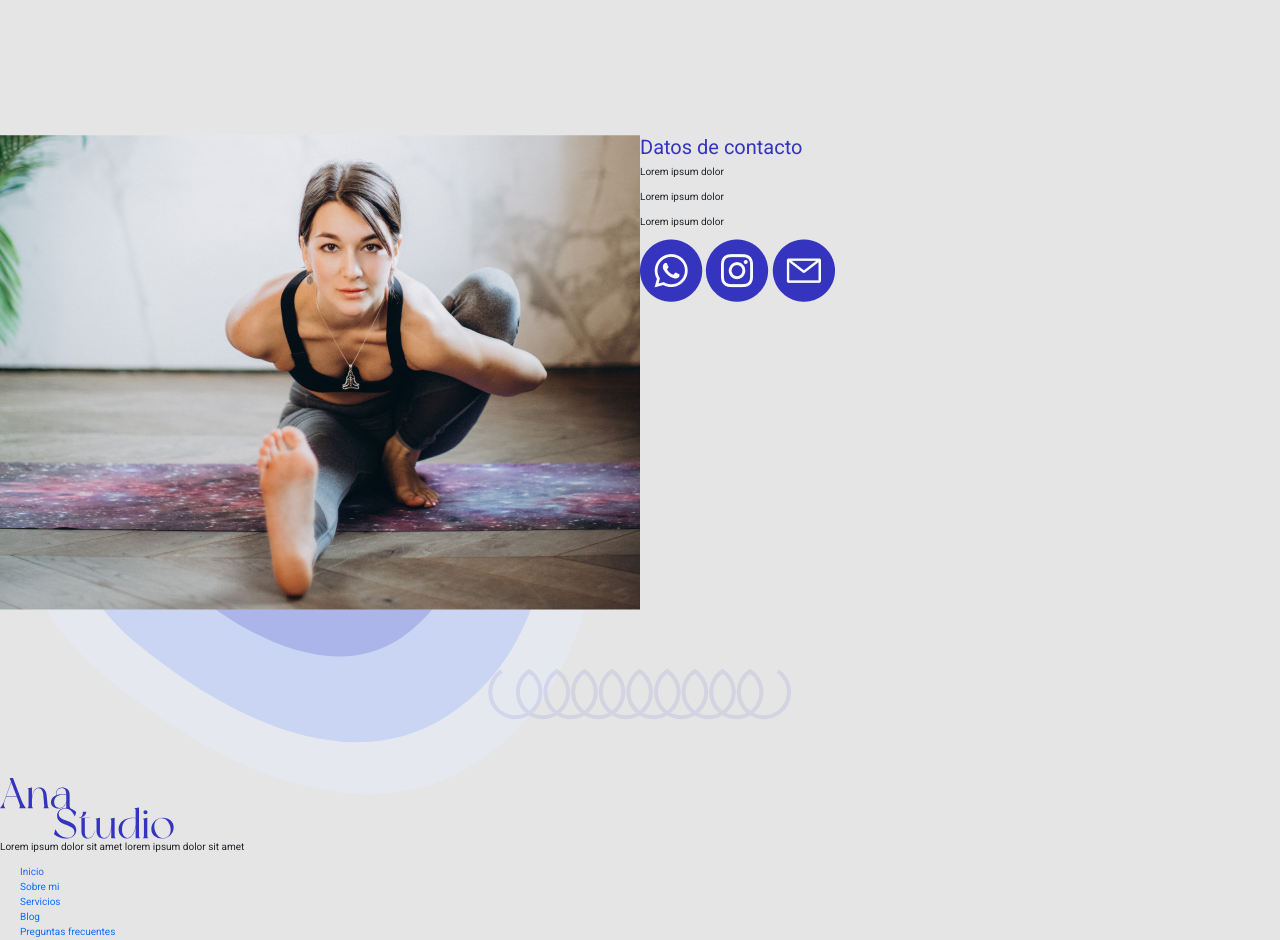
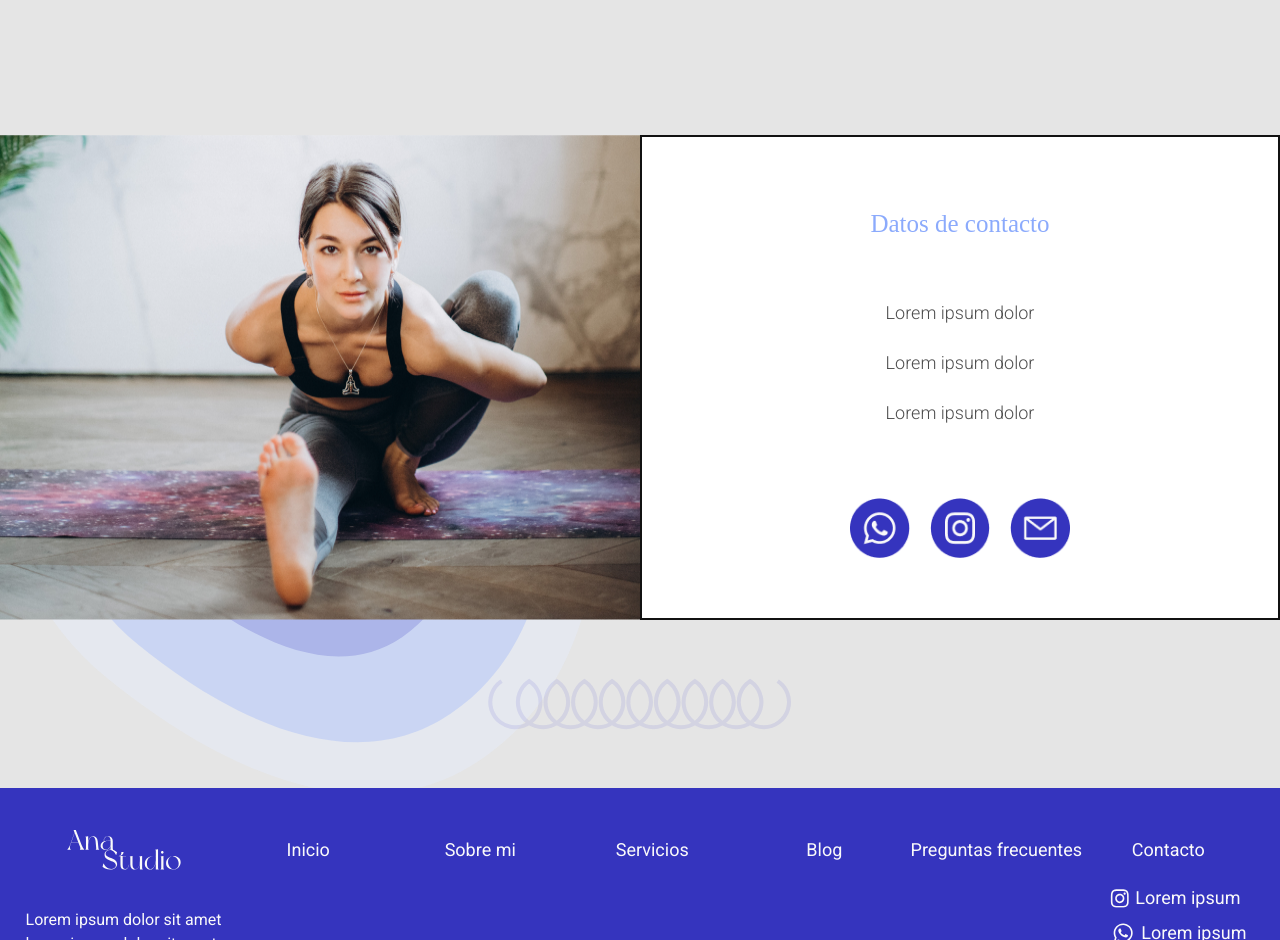
Before and after one commit to jp-quintana/ana_stretching, a website: page pages/preguntasFrecuentes.html in a window 1280 px wide. Shown: the part 1860-2800 px from the top of the page. Drawn offline with Linux system fonts and the light colour scheme.

Commit message:
Preguntas: en proceso

```diff
--- a/pages/preguntasFrecuentes.html
+++ b/pages/preguntasFrecuentes.html
@@ -68,8 +68,8 @@
 
     <main>
         <section id="sectionPrincipal-PreguntasFrecuentes">
-            <h1 class="h1sectionPrincipal">¿Alguna duda puntual?<br>Hablanos a Whatsapp</h1>
-            <button class="buttonUneteALaClase">Únete a la clase</button>
+            <h1 class="textoPrincipalPages">¿Alguna duda puntual?<br>Hablanos a Whatsapp</h1>
+            <button class="botonUneteALaClase">Únete a la clase</button>
         </section>
         <section id="sectionPreguntas-PreguntasFrecuentes">
             <img src="../assets/inicio/Elemento gráfico.svg" alt="espiral" class="espiralCentrado">
@@ -202,62 +202,88 @@
                 </div>
             </div>
         </section>
-        <section class="sectionContacto" id="contacto-preguntasFrecuentes">
-            <img src="../assets/Sobre_mi/IMG 14.png" alt="" class="img14">
-            <div class="divsectionContacto">
-                <h4 class="h4sectionContacto">Datos de contacto</h4>
-                <p class="psectionContacto">Lorem ipsum dolor</p>
-                <p class="psectionContacto">Lorem ipsum dolor</p>
-                <p class="psectionContacto">Lorem ipsum dolor</p>
-                <div>
-                    <a href=""><img src="../assets/inicio/logoWhatsapp.png" alt="" class="iconsectionContacto"></a>
-                    <a href=""><img src="../assets/inicio/logoInstagram.png" alt="" class="iconsectionContacto"></a>
-                    <a href=""><img src="../assets/inicio/logoMail.png" alt="" class="iconsectionContacto"></a>
+
+        <section class="sectionContacto" id="contacto">
+            <div class="contenedorImagenContacto">
+                <img class="imagenContacto" src="../assets/Sobre_mi/IMG 14.png" alt="" class="img14">
+            </div>
+            <div class="detalleContacto">
+                <h4 class="h4Contacto">Datos de contacto</h4>
+                <div class="contenedorParrafosContacto">
+                    <p class="pContacto">Lorem ipsum dolor</p>
+                    <p class="pContacto">Lorem ipsum dolor</p>
+                    <p class="pContacto">Lorem ipsum dolor</p>
+                </div>
+
+                <div class="contenedorIconosContacto">
+                    <a href=""><img src="../assets/inicio/logoWhatsapp.png" alt="" class="iconoContacto"></a>
+                    <a href=""><img src="../assets/inicio/logoInstagram.png" alt="" class="iconoContacto"></a>
+                    <a href=""><img src="../assets/inicio/logoMail.png" alt="" class="iconoContacto"></a>
                 </div>
             </div>
         </section>
+
         <div class="divFinSections">
             <img src="../assets/inicio/Elemento gráfico.svg" alt="" class="espiralCentrado">
         </div>
     </main>
-    <footer>
-        <div>
-            <img src="../assets/inicio/logo.svg" alt="logo">
-            <p>Lorem ipsum dolor sit amet lorem ipsum dolor sit amet</p>
+
+    <footer class="footer">
+          <nav class="navFooter">
+            <div class="contenedorLogoFooter">
+              <img src="../assets/inicio/logoFooter.svg" class="logoFooter" alt="logo">
             </div>
-        <div>
-            <ul>
+            <div class="inicioNavFooter">
+              <a href="../index.html" class="textoNavFooter colorLetrasFooter">Inicio</a>
+            </div>
+            <div class="sobreNavFooter">
+              <a href="sobreMi.html" class="textoNavFooter colorLetrasFooter">Sobre mi</a>
+            </div>
+            <div class="serviciosNavFooter">
+              <a href="#" class="textoNavFooter colorLetrasFooter">Servicios</a>
+            </div>
+            <div class="blogNavFooter">
+              <a href="blog.html" class="textoNavFooter colorLetrasFooter">Blog</a>
+            </div>
+            <div class="preguntasNavFooter">
+              <a href="preguntasFrecuentes.html" class="textoNavFooter colorLetrasFooter">Preguntas frecuentes</a>
+            </div>
+            <div class="contactoNavFooter">
+              <a href="#" class="textoNavFooter colorLetrasFooter">Contacto</a>
+            </div>
+            <div class="contenedorDetalleFooter">
+                <p class="pDetalleFooter colorLetrasFooter">Lorem ipsum dolor sit amet lorem ipsum dolor sit amet</p>
+
+            </div>
+            <div class="contenedorRedesFooter">
+                <ul class="redesFooter">
                     <li>
-                    <a href="../index.html">Inicio</a>
+                      <a href="#" target="_blank" class="itemRedesFooter colorLetrasFooter">
+                        <img src="../assets/inicio/akar-icons_instagram-fill.svg" alt="instagram" class="sizeIconInstagram">
+                        <p class="pRedesFooter" >Lorem ipsum</p>
+                      </a>
                     </li>
                     <li>
-                    <a href="sobreMi.html">Sobre mi</a>
-                </li>
-                <!--PREGUNTAR SI ACÁ VA TAMBIEN UN DROPDOWN-->
-                <li>
-                    <a href="#">Servicios</a>
+                      <a href="#" target="_blank" class="itemRedesFooter colorLetrasFooter">
+                        <img src="../assets/inicio/icon-whatsapp.svg" alt="whatsapp" class="sizeIconWhatsapp">
+                        <p class="pRedesFooter" >Lorem ipsum</p>
+                      </a>
                     </li>
                     <li>
-                    <a href="blog.html">Blog</a>
-                </li>
-                <li>
-                    <a href="preguntasFrecuentes.html">Preguntas frecuentes</a>
-                </li>
-                <li>
-                    <a href="#">Contacto</a>
-                    <ul>
-                        <li><a href="#" target="_blank"><img src="../assets/inicio/akar-icons_instagram-fill.svg" alt="instagram">Lorem ipsum </a></li>
-                        <li><a href="#" target="_blank"><img src="../assets/inicio/icon-whatsapp.svg" alt="whatsapp">Lorem ipsum </a></li>
-                        <li><a href="#" target="_blank"><img src="../assets/inicio/icon-mail.svg" alt="mail">Lorem ipsum </a></li>
-                    </ul>
+                      <a href="#" target="_blank" class="itemRedesFooter colorLetrasFooter">
+                        <img src="../assets/inicio/icon-mail.svg" alt="mail" class="sizeIconMail">
+                        <p class="pRedesFooter" >Lorem ipsum</p>
+                      </a>
                     </li>
                 </ul>
             </div>
-        <div>
-            <img src="" alt=""> <!--NO ENCUENTRO LA IMAGEN DEL LOGO DEL COPYRIGHT-->
-            <p>2021 Ana Studio () Todos los derechos reservados</p>
+            <div class="contenedorCopyFooter">
+              <img src="../assets/inicio/iconoir_copyright.svg" alt="Copyright">
+              <p class="pCopyFooter colorLetrasFooter">2021 Ana Studio () Todos los derechos reservados</p>
             </div>
+          </nav>
     </footer>
+
     <script src="../js/bootstrap.min.js"></script>
 </body>
 </html>
```
Lines whose indentation alone changed are shown as unchanged.
